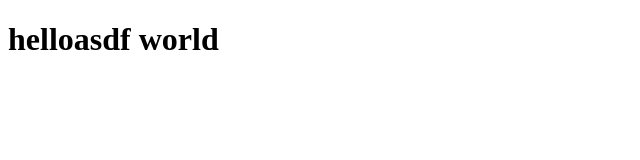
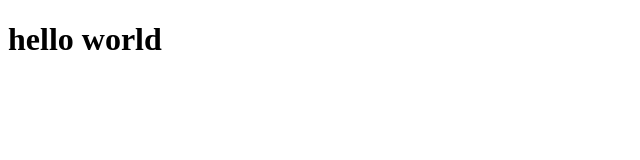
Before and after one commit to portichr000/lodashOtherStuff, a plain HTML site: page index.html in a window 1280 px wide. Shown: the whole page, without its empty margins (0-640 px from the left). Drawn offline with Linux system fonts and the light colour scheme.

Commit message:
first commit

```diff
--- a/index.html
+++ b/index.html
@@ -5,6 +5,6 @@
     <title></title>
 </head>
 <body>
-    <h1>helloasdf world</h1>
+    <h1>hello world</h1>
 </body>
 </html>
```
